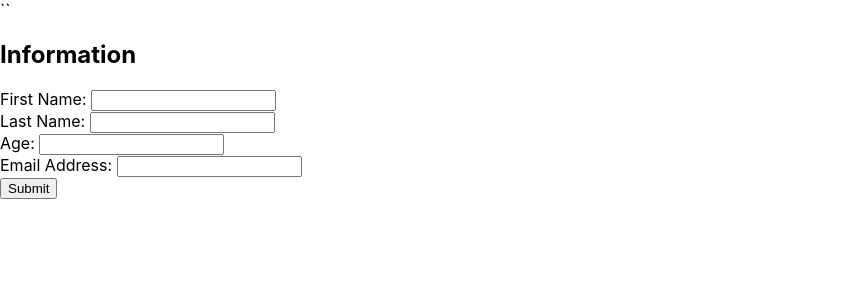
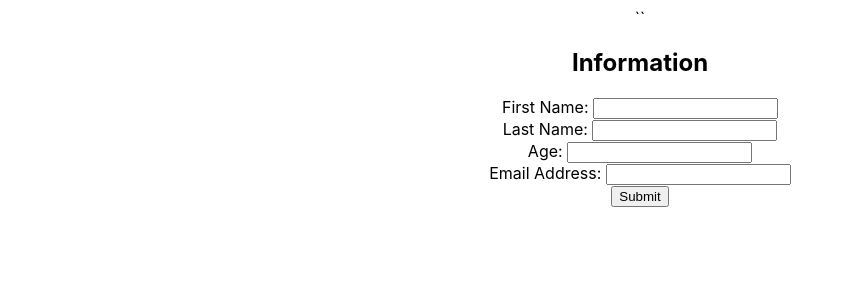
Before and after one commit to vknanavati/React-Form, a React (Create React App) app: page / in a window 1280 px wide. Shown: the top 300 px of the page, without its empty margins (0-854 px from the left). Built offline with nearby package versions, Linux system fonts and the light colour scheme.

Commit message:
styled form.

```diff
--- a/src/index.css
+++ b/src/index.css
@@ -1,10 +1,15 @@
-body {
+.body {
   margin: 0;
   font-family: -apple-system, BlinkMacSystemFont, 'Segoe UI', 'Roboto', 'Oxygen',
     'Ubuntu', 'Cantarell', 'Fira Sans', 'Droid Sans', 'Helvetica Neue',
     sans-serif;
   -webkit-font-smoothing: antialiased;
   -moz-osx-font-smoothing: grayscale;
+
+  justify-content: center;
+  align-items: center;
+  text-align: center;
+  width: 100%;
 }
 
 code {
```
